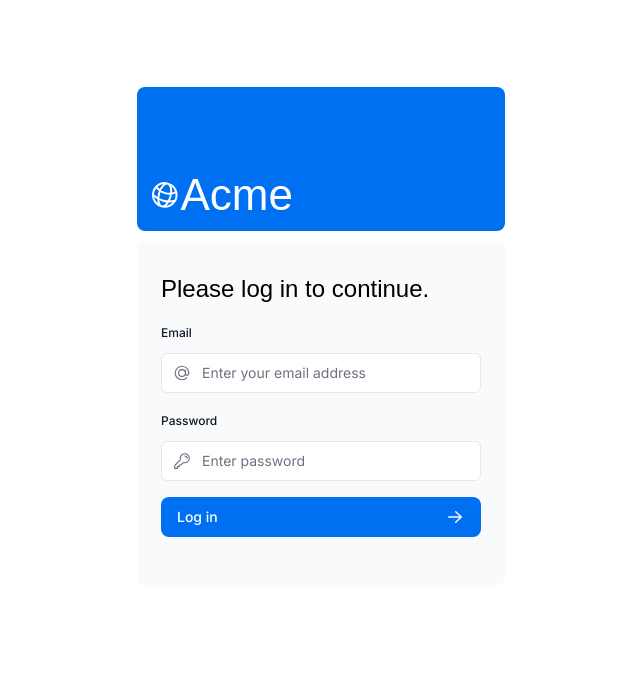
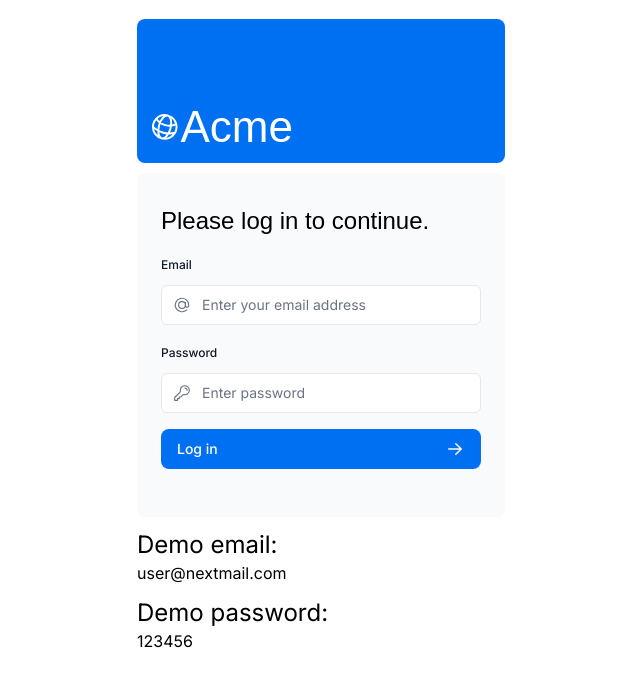
Before and after one commit to imbrickiy/nextjs-dashboard, a Next.js app: page /login in a window 1280 px wide. Shown: the top 686 px of the page, without its empty margins (319-959 px from the left). Built offline with nearby package versions, Linux system fonts and the light colour scheme; a web font is replaced by a local one.

Commit message:
Finaly (add demo user)

```diff
--- a/app/ui/login-form.tsx
+++ b/app/ui/login-form.tsx
@@ -75,7 +75,9 @@ export default function LoginForm() {
               </>
             )}
           </div>
-        </div>
+      </div>
+      <p><div className='text-2xl'>Demo email:</div> user@nextmail.com</p>
+      <p><div className='text-2xl'>Demo password:</div> 123456</p>
     </form>
   );
 }
```
